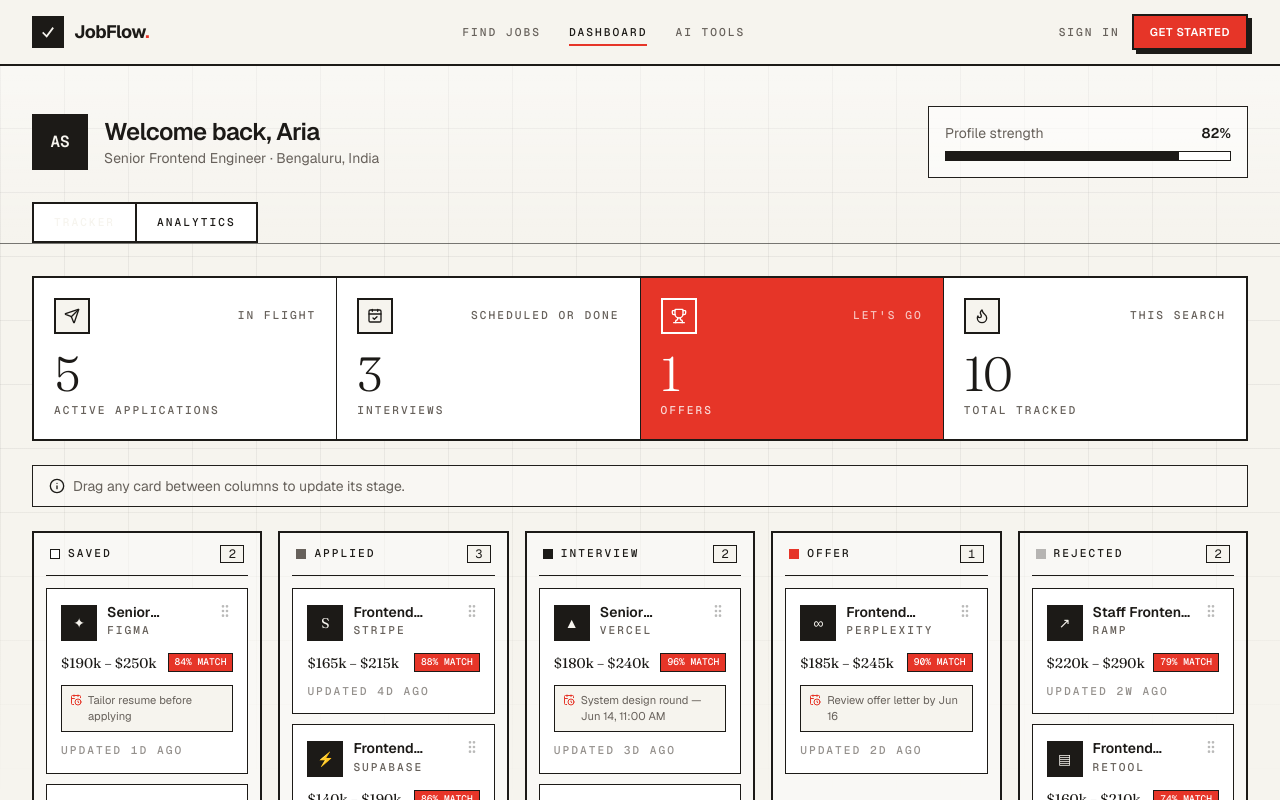
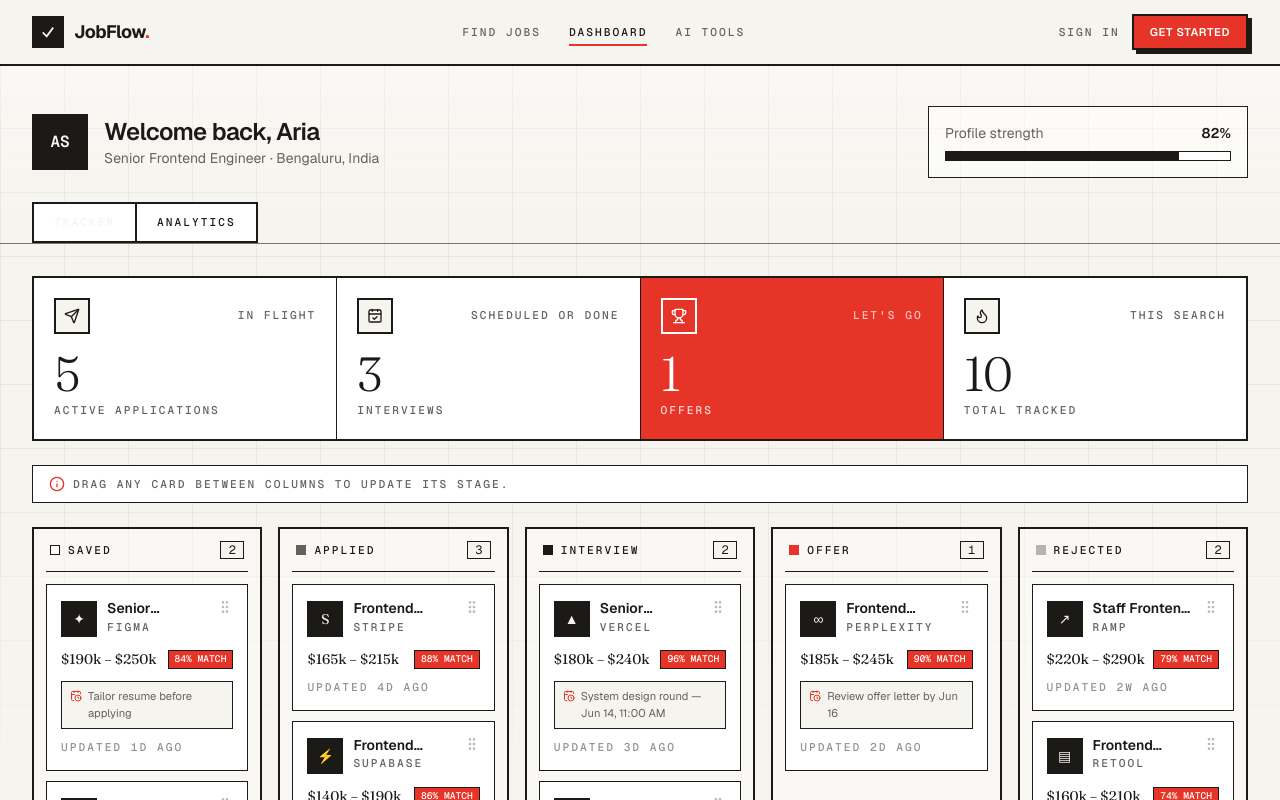
Before and after one commit to madhushigli1/jobflow-ai, a Next.js app in the folder jobflow-ai/: page /dashboard in a window 1280 px wide. Shown: the top 800 px of the page. Built offline with nearby package versions, Linux system fonts and the light colour scheme.

Commit message:
style(applications): editorial drag hint

```diff
--- a/jobflow-ai/src/features/applications/components/tracker.tsx
+++ b/jobflow-ai/src/features/applications/components/tracker.tsx
@@ -12,8 +12,8 @@
     <div className="space-y-6">
       <StatCards applications={applications} />
 
-      <div className="flex items-center gap-2 rounded-xl border border-border bg-card/30 px-4 py-2.5 text-sm text-muted-foreground">
-        <Info className="size-4 shrink-0 text-primary" />
+      <div className="label flex items-center gap-2 border border-foreground bg-card px-4 py-2.5 text-muted-foreground">
+        <Info className="size-4 shrink-0 text-accent" />
         Drag any card between columns to update its stage.
       </div>
 
```
